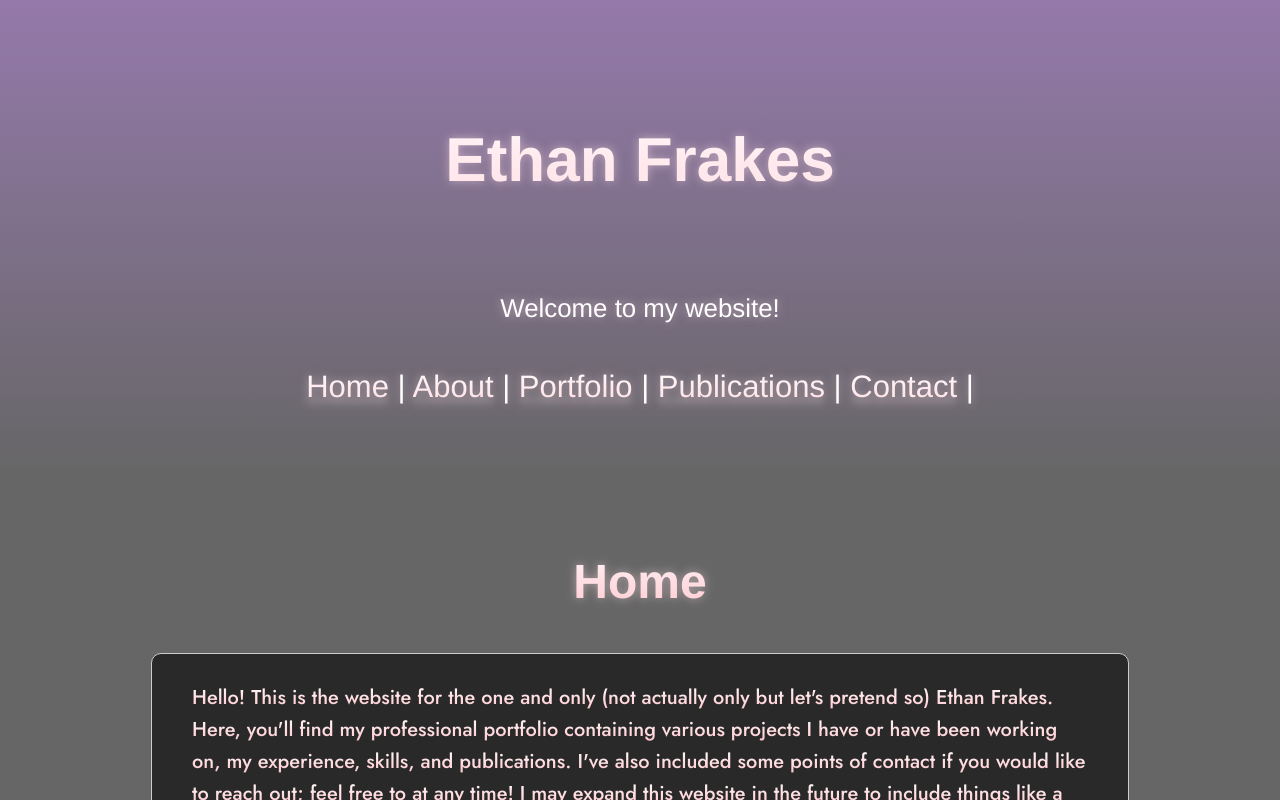
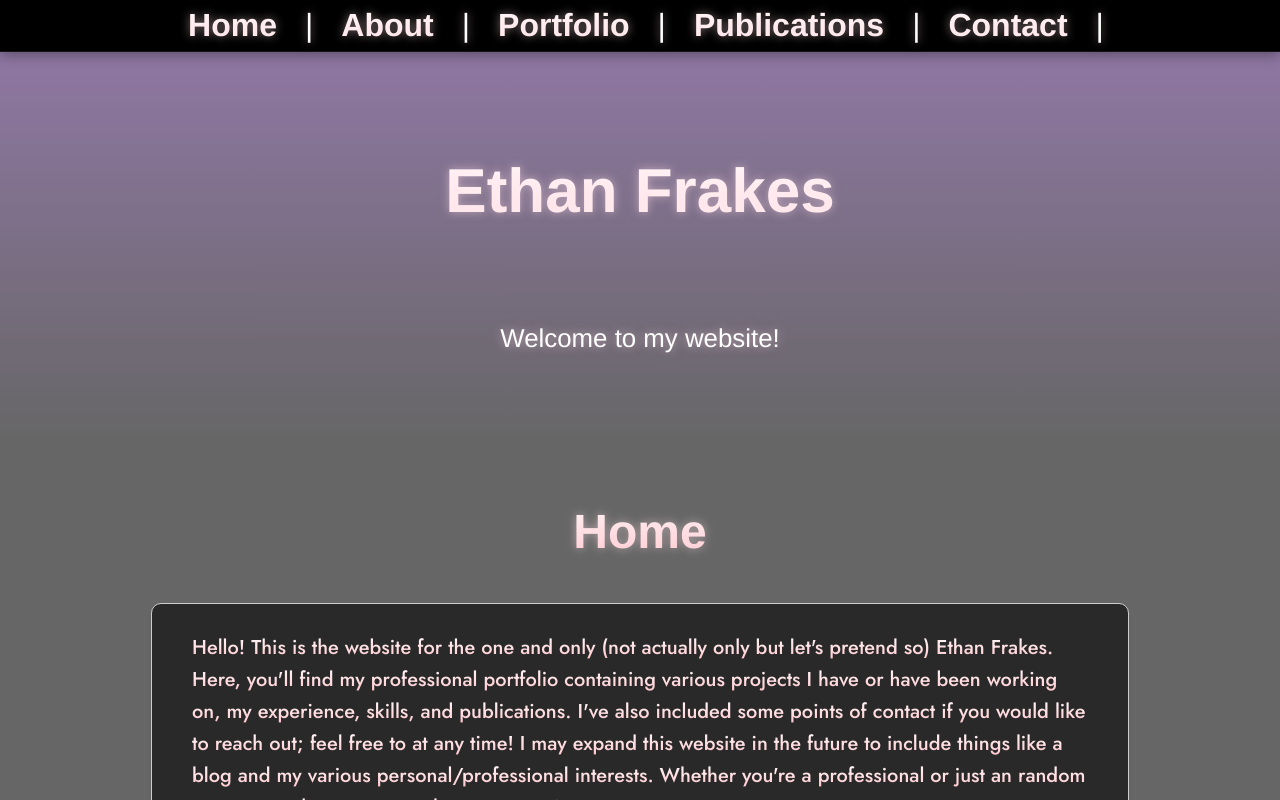
Before and after one commit to thefrostedfrakes/ethanfrakes-site, a React (Create React App) app: page /#/ in a window 1280 px wide. Shown: the top 800 px of the page. Built offline with nearby package versions, Linux system fonts and the light colour scheme; a web font is replaced by a local one.

Commit message:
Move page links to top of page, wrap in solid black box

```diff
--- a/src/App.css
+++ b/src/App.css
@@ -19,11 +19,50 @@ body {
   color: white;
 }
 
-.site-header nav {
-  width: 100%;         /* or: align-self: stretch; */
-  text-align: center;  /* centers wrapped lines */
-  padding: 0 1rem;     /* optional: a little breathing room */
+:root {
+  /* tweak height if you want the bar taller/shorter */
+  --nav-h: 30px;
 }
+
+/* Top gradient bar fixed to the top edge */
+.site-nav {
+  position: fixed;
+  top: 0; left: 0; right: 0;
+  height: calc(var(--nav-h) + env(safe-area-inset-top)) + 1;
+  padding-top: env(safe-area-inset-top);        /* iOS notch safe-area */
+  display: flex;
+  align-items: center;
+  justify-content: center;
+  gap: 1rem;
+
+  /* Solid gradient box behind links */
+  background: rgba(0,0,0,1);
+  box-shadow: 0 2px 14px rgba(0,0,0,0.4);
+  border-bottom: 1px solid rgba(255,255,255,0.08);
+
+  margin: 0;
+  z-index: 1000;                                /* above matrix canvas */
+  font-size: 2rem;
+}
+
+/* Links inside the bar: solid color (override your gradient text) */
+.site-nav a {
+  color: #fff;
+  text-decoration: none;
+  font-weight: 600;
+  padding: 0 0.75rem;
+}
+.site-nav a:hover { text-decoration: underline; }
+
+/* Push header content down so it doesn't sit under the fixed bar */
+.site-header {
+  /* existing styles… */
+  padding-top: calc(var(--nav-h) + env(safe-area-inset-top) + 1rem);
+  min-height: 50vh; /* keep if you like the tall hero look */
+}
+
+/* If your Matrix canvas sits above things, ensure it's below the nav */
+canvas { z-index: 0; position: fixed; inset: 0; }
 
 .site-header h1,
 .site-header nav a {
@@ -50,7 +89,7 @@ body {
 }
 
 .site-content {
-  padding: 2rem 0;
+  padding: 1rem 0;
   padding-bottom: 10rem;
   background-color: rgba(0, 0, 0, 0.6);
   color: white;
--- a/src/components/Header.js
+++ b/src/components/Header.js
@@ -5,15 +5,15 @@ export default function Header() {
     return (
         <header className="site-header">
             {/* <img src={logo} className="site-logo" alt="logo" /> */}
-            <h1>Ethan Frakes</h1>
-            <p><small>Welcome to my website!</small></p>
-            <nav>
+            <nav className="site-nav">
                 <Link to="/">Home</Link> | {' '}
                 <Link to="/about">About</Link> | {' '}
                 <Link to="/portfolio">Portfolio</Link> | {' '}
                 <Link to="/publications">Publications</Link> | {' '}
                 <Link to="/contact">Contact</Link> | {' '}
             </nav>
+            <h1>Ethan Frakes</h1>
+            <p><small>Welcome to my website!</small></p>
         </header>
     );
 }
```
